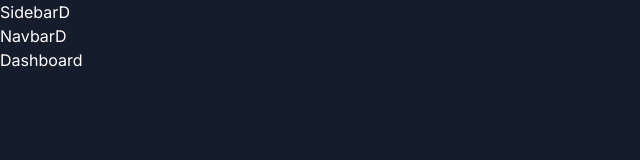
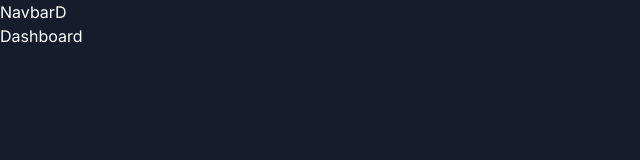
Before and after one commit to meysam-gheitasi/admin-dashboard-responsive, a Next.js app: page /dashboard in a window 1280 px wide. Shown: the top 160 px of the page, without its empty margins (0-640 px from the left). Built offline with nearby package versions, Linux system fonts and the light colour scheme.

Commit message:
Creating the basic structure of the SideboarD component and the possibility of accessing the SIDEBAR_MENUS data through the constants file

```diff
--- a/app/components/ui/dashboard/sidebar/SidebarD.tsx
+++ b/app/components/ui/dashboard/sidebar/SidebarD.tsx
@@ -1,5 +1,8 @@
+// DATA MENUS TITLES,ICONS...
+import SIDEBAR_MENUS from '@/app/data/constants'
+
 export default function SidebarD() {
   return (
-    <div>SidebarD</div>
+    <div className="sticky top-10"></div>
   )
 }
```
